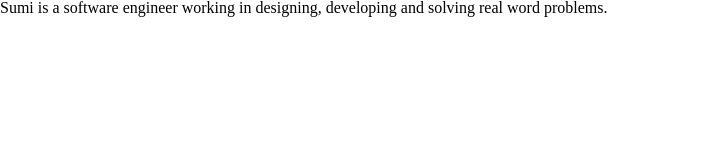
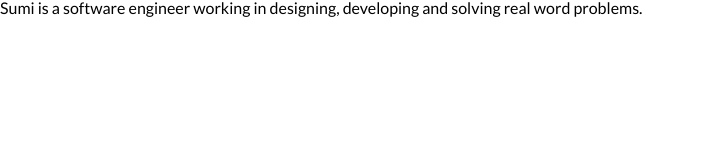
Before and after one commit to SumiSeo/sumiseo-portfolio, a Next.js app: page / in a window 1280 px wide. Shown: the top 160 px of the page, without its empty margins (0-705 px from the left). Built offline with nearby package versions, Linux system fonts and the light colour scheme.

Commit message:
import font family

```diff
--- /dev/null
+++ b/styles/_base.scss
@@ -0,0 +1,5 @@
+@import url("https://fonts.googleapis.com/css2?family=Lato:ital,wght@0,100;0,300;0,400;0,700;1,100;1,300;1,400;1,700&display=swap");
+
+body {
+  font-family: "Lato", sans-serif;
+}
--- a/styles/globals.scss
+++ b/styles/globals.scss
@@ -1 +1,2 @@
 @import "./reset";
+@import "./base";
```
